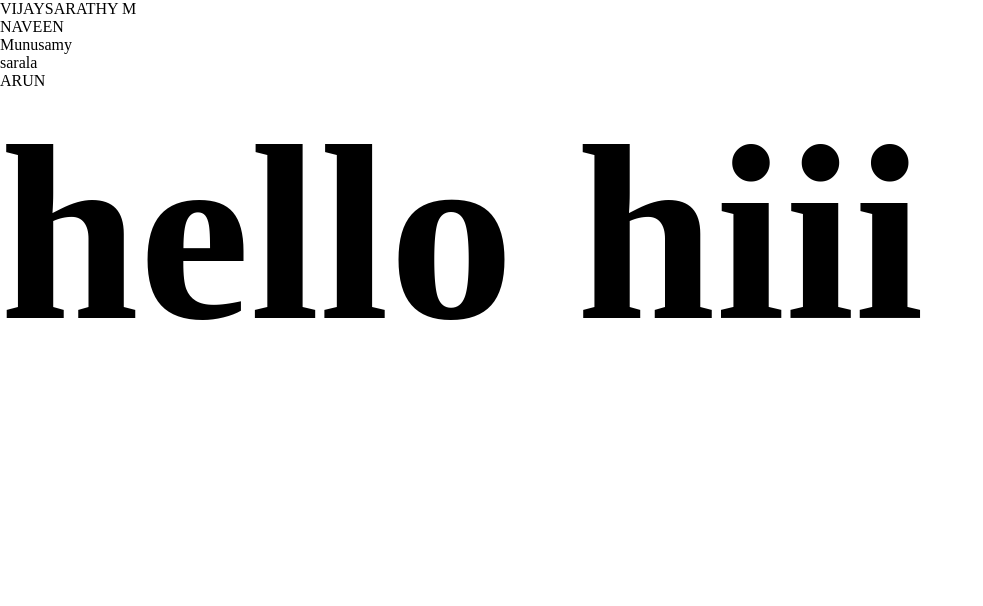
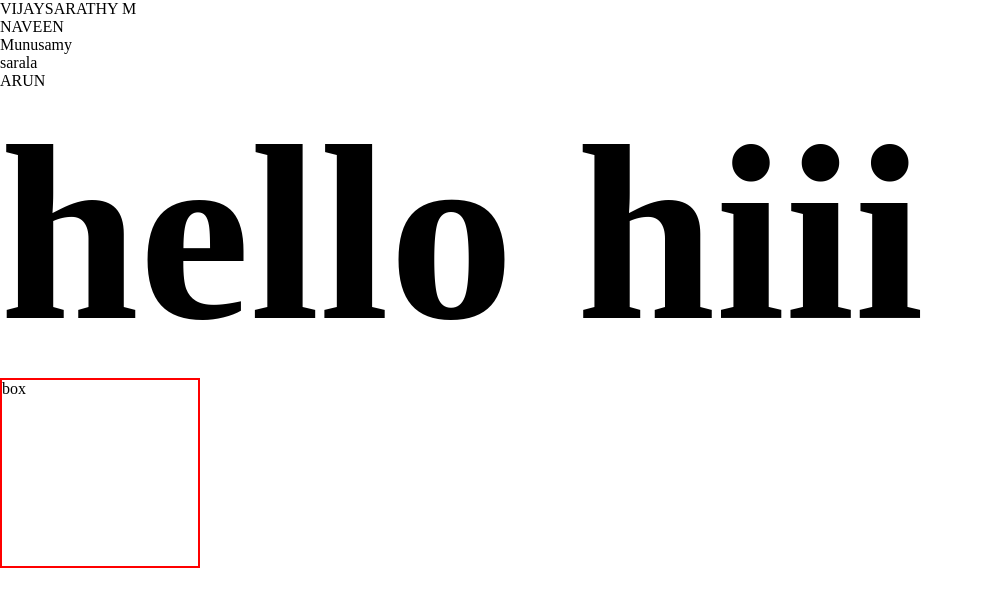
Before and after one commit to VIJAYSARATHY1401/prasad, a plain HTML site: page index.html in a window 1280 px wide. Shown: the whole page, without its empty margins (0-983 px from the left). Drawn offline with Linux system fonts and the light colour scheme.

Commit message:
all changed

```diff
--- a/index.html
+++ b/index.html
@@ -18,5 +18,6 @@
       </ul>
     </header>
     <p>hello hiii</p>
+    <div class="div">box</div>
   </body>
 </html>
--- a/styles.css
+++ b/styles.css
@@ -11,3 +11,8 @@ p {
   font-weight: bolder;
   font-size: 250px;
 }
+.div {
+  border: 2px solid red;
+  width: 200px;
+  height: 190px;
+}
```
